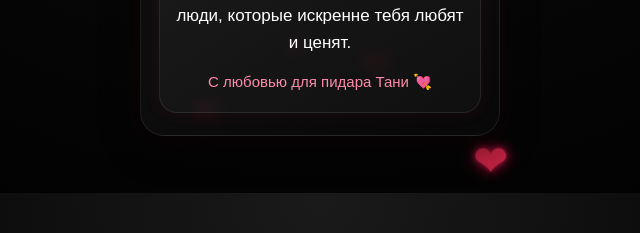
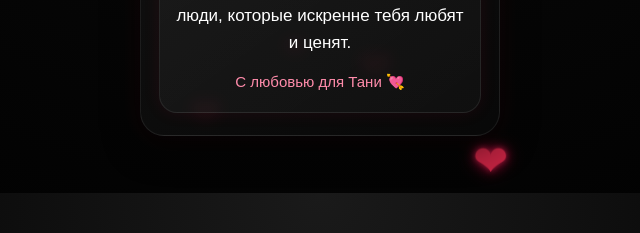
Before and after one commit to Maxhiphop/Tanya, a plain HTML site: page index.html in a window 1280 px wide. Both pictures are taken after a click on the button "Открыть". Shown: the part 607-840 px from the top of the page, 320-960 px from the left. Drawn offline with Linux system fonts and the light colour scheme.

Commit message:
Update index.html

```diff
--- a/index.html
+++ b/index.html
@@ -212,7 +212,7 @@
       ТАНЯЯЯЯЯ, поздравляю тебя! 🎉 ❤️<br><br>
       Пусть в твоей жизни будет как можно больше тёплых улыбок, нежных моментов и счастливых дней. <br><br>
       Желаю, чтобы сердце всегда было наполнено радостью, а рядом были люди, которые искренне тебя любят и ценят.
-      <div class="signature">С любовью для пидара Тани 💘</div>
+      <div class="signature">С любовью для  Тани 💘</div>
     </div>
   </div>
 
```
